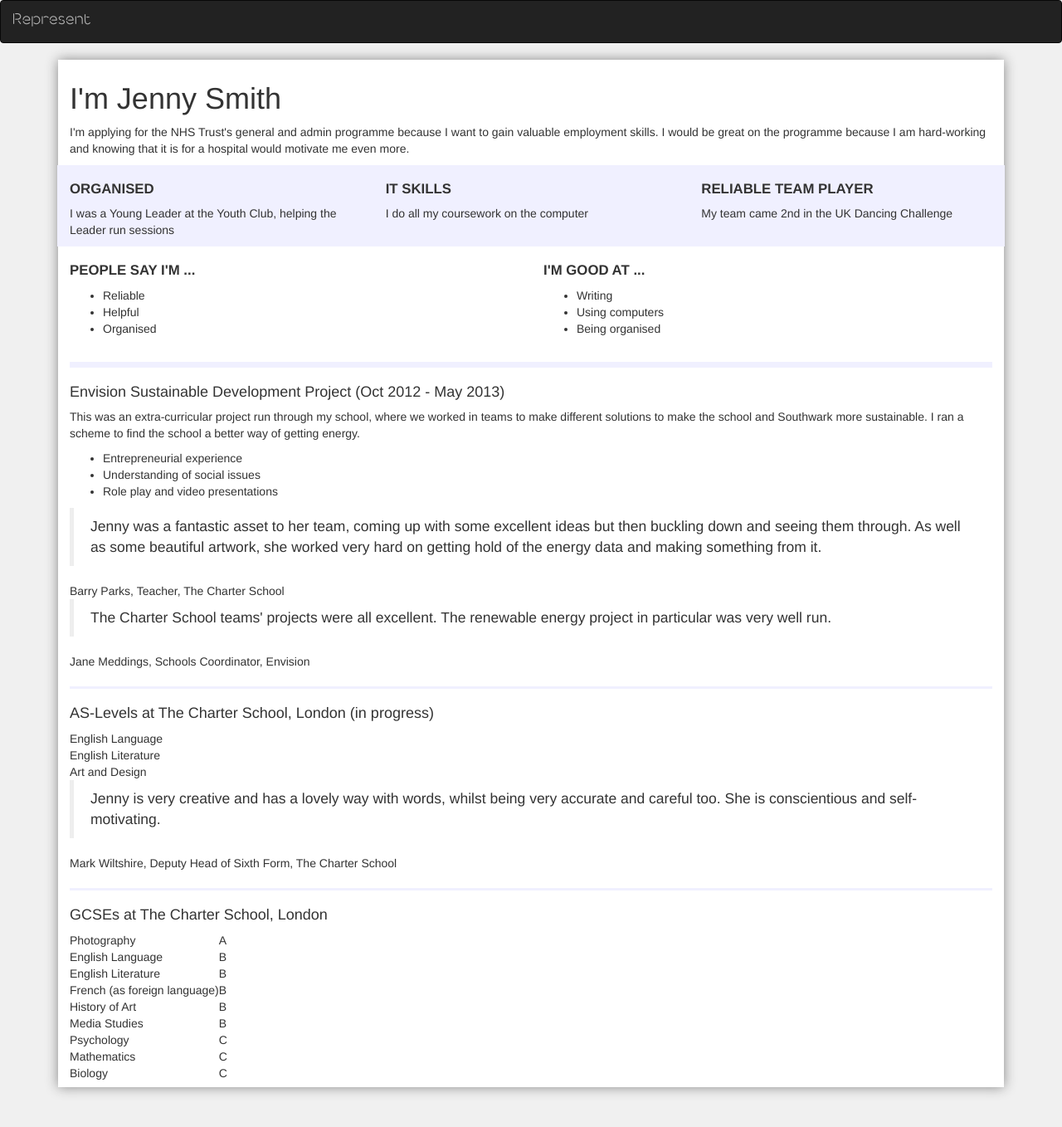
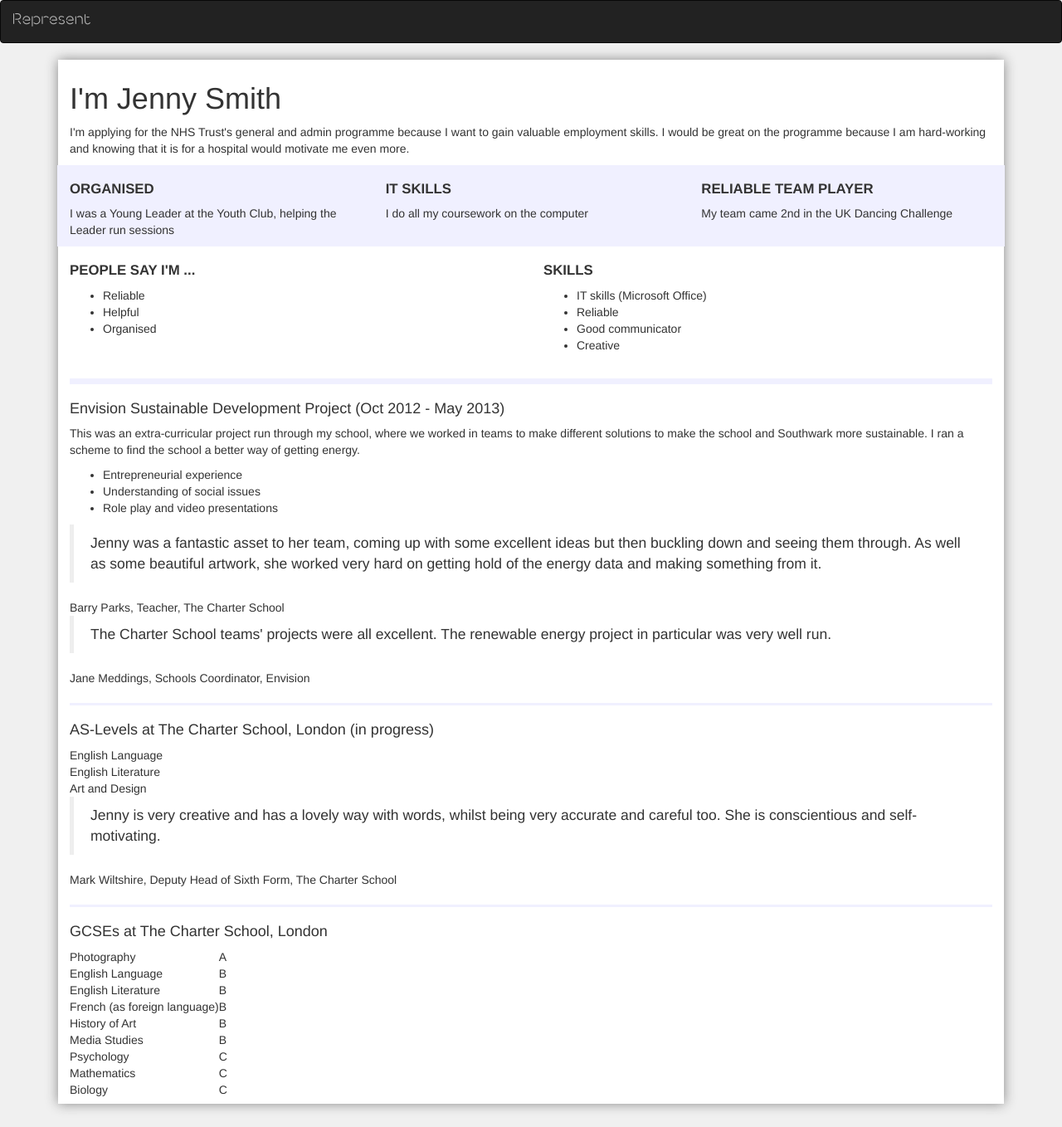
Before and after one commit to exonian/rep-profiles-mockup, a Jekyll site: the page built from profiles/jenny_smith.html, in a window 1280 px wide. Shown: the whole page at 83% size. Built offline with Jekyll 4.4.1, drawn with Linux system fonts in a browser that asks for light colours; nearby versions of some CDN libraries; Markdown is read by kramdown in place of the engine named in the settings.

Commit message:
Change skills to match cv

```diff
--- a/_data/jenny_smith.yml
+++ b/_data/jenny_smith.yml
@@ -18,8 +18,9 @@ lists:
       - Helpful
       - Organised
 
-  - title: I'm good at ...
+  - title: Skills
     items:
-      - Writing
-      - Using computers
-      - Being organised
+      - IT skills (Microsoft Office)
+      - Reliable
+      - Good communicator
+      - Creative
```
